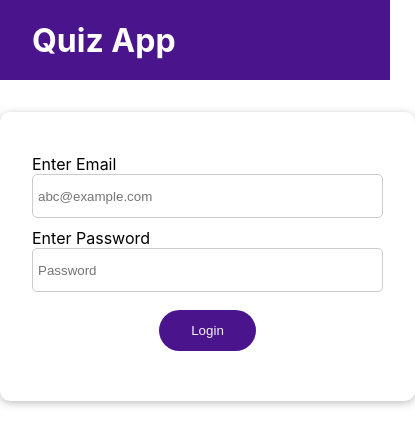
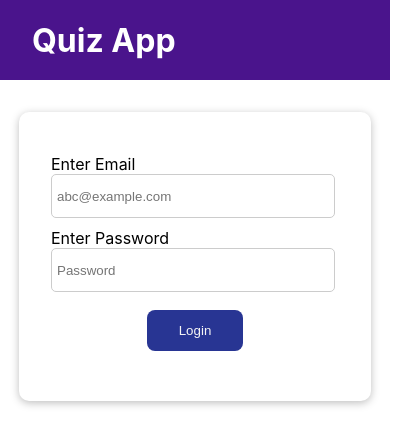
Before and after one commit to nadirbashir/quizapp, a React (Create React App) app: page / in a window 390 px wide. Shown: the top 446 px of the page, 415 px wide, since content can reach past the window. Built offline with nearby package versions, Linux system fonts and the light colour scheme.

Commit message:
Intro and Quiz Component created

```diff
--- a/src/components/Home/Home.js
+++ b/src/components/Home/Home.js
@@ -1,11 +1,22 @@
-import React from "react";
+import React, { useState } from "react";
 import classes from "./Home.module.css";
+import Intro from "./Intro";
+import Quiz from "./Quiz";
 const Home = (props) => {
+  const [isStart, setIsStart] = useState()
+
+  const onStart = () =>{
+    localStorage.setItem("quizStart","1");
+    let quiz = localStorage.getItem("quizStart");
+    setIsStart(quiz);
+  }
+  const questionSubmitHandler = () =>{
+
+  }
   return (
     <div className={classes.home}>
-      <h2>Quiz Application</h2>
-      <p></p>
-      <button className={classes.button}>Start</button>
+      {!isStart && <Intro onStart={onStart} />}
+    {isStart && <Quiz questionSubmitHandler={questionSubmitHandler}/> }
     </div>
   );
 };
--- a/src/components/Home/Home.module.css
+++ b/src/components/Home/Home.module.css
@@ -4,23 +4,3 @@
     padding: 2rem;
     text-align: center;
 }
-
-.home h2{
-    margin: 0;
-    color: #4A148C;
-    font-size: 4rem;
-    font-weight: lighter;
-}
-
-.button{
-    cursor: pointer;
-    border: none;
-    background-color: #4A148C;
-    color: whitesmoke;
-    padding: 0.8rem 2rem;
-    border-radius: 2rem;
-    margin: 0.5rem auto;
-}
-.button:active{
-    border: none;
-}
--- /dev/null
+++ b/src/components/Home/Intro.js
@@ -0,0 +1,8 @@
+import classes from './Intro.module.css'
+const Intro = (props) =>{
+    return (<div>
+        <h2>Quiz Application</h2>
+        <button className={classes.button} onClick={props.onStart}>Start</button>
+      </div>);
+}
+export default Intro;
--- /dev/null
+++ b/src/components/Home/Intro.module.css
@@ -0,0 +1,19 @@
+h2{
+    margin: 0;
+    color: #4A148C;
+    font-size: 4rem;
+    font-weight: lighter;
+}
+
+.button{
+    cursor: pointer;
+    border: none;
+    background-color: #4A148C;
+    color: whitesmoke;
+    padding: 0.8rem 2rem;
+    border-radius: 2rem;
+    margin: 0.5rem auto;
+}
+.button:active{
+    border: none;
+}
--- /dev/null
+++ b/src/components/Home/Quiz.js
@@ -0,0 +1,9 @@
+import { Card } from "../UI/Card/Card";
+
+const Quiz = (props) => {
+    return ( <Card>
+        <h2>Quiz Start</h2>
+        <button onClick={props.questionSubmitHandler}>Next</button>
+        </Card>);
+}
+export default Quiz;
--- a/src/components/SignIn/SignIn.js
+++ b/src/components/SignIn/SignIn.js
@@ -72,6 +72,9 @@ const SignIn = (props) => {
         <button type="submit" className={classes.button} disabled={!formIsvalid}>
           Login
         </button>
+        {/* <button type="submit" className={classes.button}>
+          Create New Account
+        </button> */}
         </div>
       </form>
     </Card>
--- a/src/components/SignIn/SignIn.module.css
+++ b/src/components/SignIn/SignIn.module.css
@@ -1,16 +1,17 @@
 .login{
     width: 90%;
-    max-width: 40rem;
+    max-width: 30rem;
     margin: 7rem auto;
     padding: 2rem;
 }
 .control{
     margin: 10px 0;
     display: flex;
-    align-items: stretch;
-    flex-direction: column;
+    align-items: center;
+    justify-content: space-between;
 }
 .control input{
+    width: 20rem;
     height: 2rem;
     padding: 5px;
     border: 1px solid #ccc;
@@ -30,12 +31,28 @@
 .button{
     cursor: pointer;
     border: none;
-    background-color: #4A148C;
+    background-color: #283593;
     color: whitesmoke;
     padding: 0.8rem 2rem;
-    border-radius: 2rem;
+    border-radius: 0.5rem;
     margin: 0.5rem auto;
 }
 .button:active{
     border: none;
 }
+.button:hover{
+    background: #4A148C ;
+}
+
+@media (max-width: 768px) {
+    .login{
+        max-width: 18rem;
+    }
+    .control{
+        flex-direction: column;
+        align-items: flex-start;
+    }
+    .control input{
+        width: 17rem;
+    }
+}
```
Also changed, not shown: src/components/MainHeader/Navigation.js (line endings or trailing spaces).
